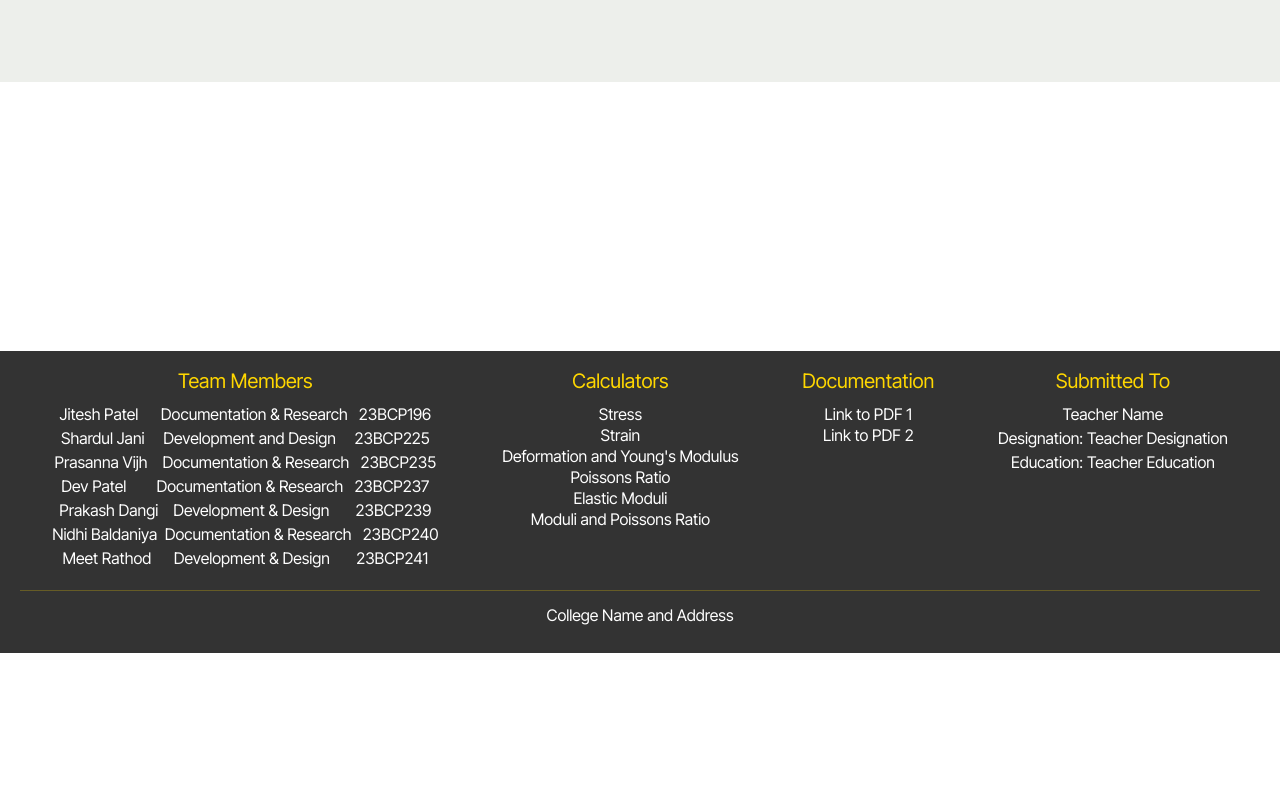
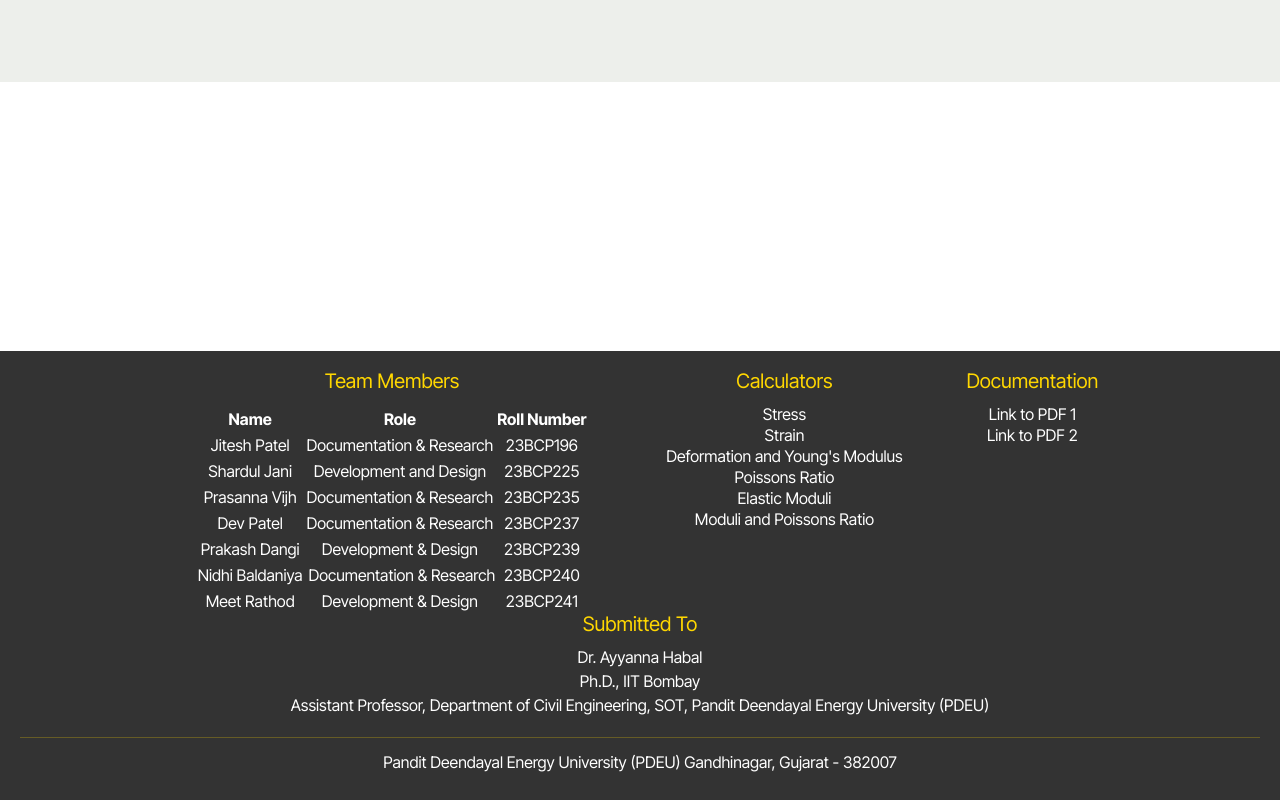
Before and after one commit to prakash-dangi/Civil-Project, a plain HTML site: page index.html in a window 1280 px wide. Shown: the part 739-1539 px from the top of the page. Before the commit the page ends 1392 px from the top, so only its background shows below. Drawn offline with Linux system fonts and the light colour scheme.

Commit message:
modified:   index.html

```diff
--- a/index.html
+++ b/index.html
@@ -329,6 +329,12 @@
                 display: flex;
             }
         }
+
+    table {
+        color: #fff;
+        text-decoration: none;
+        margin: 0 15px;
+    }
   </style>
 
 </head>
@@ -438,17 +444,57 @@
   </section>
   <section>
     <footer>
-      <div class="footer-section">
-        <h2>Team Members</h2>
-        <p> Jitesh Patel&nbsp;&nbsp;&nbsp;&nbsp;&nbsp;&nbsp;Documentation & Research&nbsp;&nbsp;&nbsp;23BCP196</p>
-        <p> Shardul Jani&nbsp;&nbsp;&nbsp;&nbsp;&nbsp;Development and Design&nbsp;&nbsp;&nbsp;&nbsp;&nbsp;23BCP225</p>
-        <p> Prasanna Vijh&nbsp;&nbsp;&nbsp;&nbsp;Documentation & Research&nbsp;&nbsp;&nbsp;23BCP235</p>
-        <p> Dev Patel&nbsp;&nbsp;&nbsp;&nbsp;&nbsp;&nbsp;&nbsp;&nbsp;Documentation & Research&nbsp;&nbsp;&nbsp;23BCP237</p>
-        <p> Prakash Dangi&nbsp;&nbsp;&nbsp;&nbsp;Development & Design&nbsp;&nbsp;&nbsp;&nbsp;&nbsp;&nbsp;&nbsp;23BCP239</p>
-        <p> Nidhi Baldaniya&nbsp;&nbsp;Documentation & Research&nbsp;&nbsp;&nbsp;23BCP240</p>
-        <p> Meet Rathod&nbsp;&nbsp;&nbsp;&nbsp;&nbsp;&nbsp;Development & Design&nbsp;&nbsp;&nbsp;&nbsp;&nbsp;&nbsp;&nbsp;23BCP241</p>
-        <!-- Add similar lines for other team members -->
-      </div>
+        <div class="footer-section">
+            <h2>Team Members</h2>
+            <table>
+                <thead>
+                    <tr>
+                        <th>Name</th>
+                        <th>Role</th>
+                        <th>Roll Number</th>
+                    </tr>
+                </thead>
+                <tbody>
+                    <tr>
+                        <td>Jitesh Patel</td>
+                        <td>Documentation & Research</td>
+                        <td>23BCP196</td>
+                    </tr>
+                    <tr>
+                        <td>Shardul Jani</td>
+                        <td>Development and Design</td>
+                        <td>23BCP225</td>
+                    </tr>
+                    <tr>
+                        <td>Prasanna Vijh</td>
+                        <td>Documentation & Research</td>
+                        <td>23BCP235</td>
+                    </tr>
+                    <tr>
+                        <td>Dev Patel</td>
+                        <td>Documentation & Research</td>
+                        <td>23BCP237</td>
+                    </tr>
+                    <tr>
+                        <td>Prakash Dangi</td>
+                        <td>Development & Design</td>
+                        <td>23BCP239</td>
+                    </tr>
+                    <tr>
+                        <td>Nidhi Baldaniya</td>
+                        <td>&nbsp;Documentation & Research</td>
+                        <td>23BCP240</td>
+                    </tr>
+                    <tr>
+                        <td>Meet Rathod</td>
+                        <td>Development & Design</td>
+                        <td>23BCP241</td>
+                    </tr>
+                    <!-- Add similar rows for other team members -->
+                </tbody>
+            </table>
+        </div>
+
 
       <div class="footer-section">
         <h2>Calculators</h2>
@@ -469,14 +515,17 @@
 
       <div class="footer-section">
         <h2>Submitted To</h2>
-        <p>Teacher Name</p>
-        <p>Designation: Teacher Designation</p>
-        <p>Education: Teacher Education</p>
+        <p>Dr. Ayyanna Habal</p>
+        <p>Ph.D., IIT Bombay</p>
+        <p>Assistant Professor,
+            Department of Civil Engineering, SOT,
+            Pandit Deendayal Energy University (PDEU)</p>
       </div>
 
       <hr>
 
-      <p>College Name and Address</p>
+      <p>Pandit Deendayal Energy University (PDEU)
+        Gandhinagar, Gujarat - 382007</p>
     </footer>
   </section>
 
```
